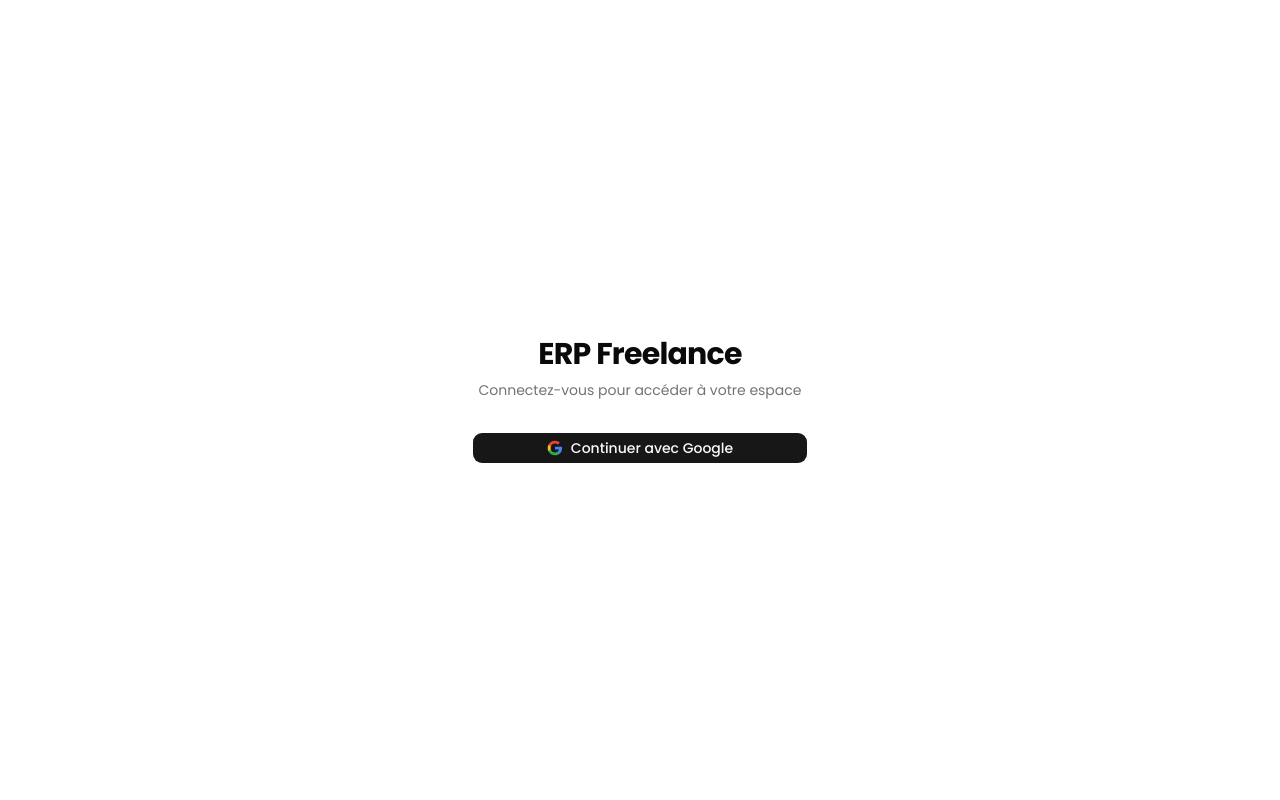
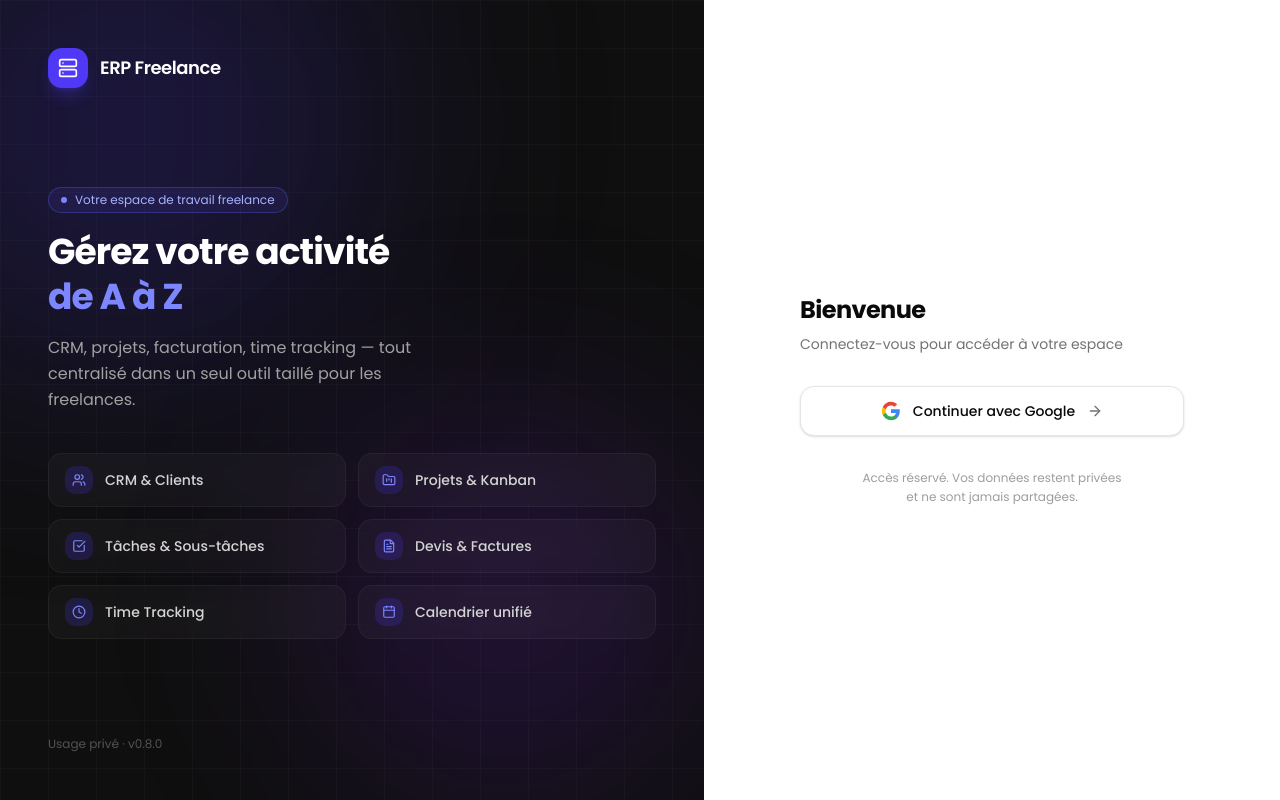
Before and after one commit to PierrePocheron/erp-freelance, a Next.js app: page /login in a window 1280 px wide. Built offline with nearby package versions, Linux system fonts and the light colour scheme; no server answers.

Commit message:
feat(login): redesign page de connexion — split layout avec branding
Co-Authored-By: Claude Sonnet 4.6 <noreply@anthropic.com>

```diff
--- a/src/app/(auth)/login/page.tsx
+++ b/src/app/(auth)/login/page.tsx
@@ -1,45 +1,136 @@
 import { signIn } from "@/lib/auth"
-import { Button } from "@/components/ui/button"
+import {
+  Server, FileText, Users, FolderKanban,
+  CheckSquare, Clock, Calendar, ArrowRight,
+} from "lucide-react"
+
+const features = [
+  { icon: Users, label: "CRM & Clients" },
+  { icon: FolderKanban, label: "Projets & Kanban" },
+  { icon: CheckSquare, label: "Tâches & Sous-tâches" },
+  { icon: FileText, label: "Devis & Factures" },
+  { icon: Clock, label: "Time Tracking" },
+  { icon: Calendar, label: "Calendrier unifié" },
+]
 
 export default function LoginPage() {
   return (
-    <div className="min-h-screen flex items-center justify-center">
-      <div className="w-full max-w-sm space-y-8 px-6">
-        <div className="space-y-2 text-center">
-          <h1 className="text-3xl font-bold tracking-tight">ERP Freelance</h1>
-          <p className="text-muted-foreground text-sm">
+    <div className="min-h-screen flex">
+
+      {/* ── Panneau gauche — branding ───────────────────────────────────────── */}
+      <div className="hidden lg:flex lg:w-[55%] relative flex-col justify-between p-12 bg-[#0f0f0f] overflow-hidden">
+
+        {/* Grille décorative */}
+        <div
+          className="pointer-events-none absolute inset-0 opacity-[0.04]"
+          style={{
+            backgroundImage:
+              "linear-gradient(rgba(255,255,255,.6) 1px, transparent 1px), linear-gradient(90deg, rgba(255,255,255,.6) 1px, transparent 1px)",
+            backgroundSize: "48px 48px",
+          }}
+        />
+
+        {/* Halo violet */}
+        <div className="pointer-events-none absolute -top-32 -left-32 h-[500px] w-[500px] rounded-full bg-indigo-600/20 blur-[120px]" />
+        <div className="pointer-events-none absolute bottom-0 right-0 h-[400px] w-[400px] rounded-full bg-violet-600/15 blur-[100px]" />
+
+        {/* Logo */}
+        <div className="relative flex items-center gap-3">
+          <div className="flex h-10 w-10 items-center justify-center rounded-xl bg-indigo-600 shadow-lg shadow-indigo-600/30">
+            <Server className="h-5 w-5 text-white" />
+          </div>
+          <span className="text-white font-semibold text-lg tracking-tight">ERP Freelance</span>
+        </div>
+
+        {/* Contenu central */}
+        <div className="relative space-y-10">
+          <div className="space-y-4">
+            <div className="inline-flex items-center gap-2 rounded-full border border-indigo-500/30 bg-indigo-500/10 px-3 py-1 text-xs text-indigo-300">
+              <span className="h-1.5 w-1.5 rounded-full bg-indigo-400 animate-pulse" />
+              Votre espace de travail freelance
+            </div>
+            <h1 className="text-4xl font-bold text-white leading-tight tracking-tight">
+              Gérez votre activité<br />
+              <span className="text-indigo-400">de A à Z</span>
+            </h1>
+            <p className="text-base text-neutral-400 leading-relaxed max-w-sm">
+              CRM, projets, facturation, time tracking — tout centralisé dans un seul outil taillé pour les freelances.
+            </p>
+          </div>
+
+          {/* Feature grid */}
+          <div className="grid grid-cols-2 gap-3">
+            {features.map(({ icon: Icon, label }) => (
+              <div
+                key={label}
+                className="flex items-center gap-3 rounded-xl border border-white/5 bg-white/[0.03] px-4 py-3 backdrop-blur-sm"
+              >
+                <div className="flex h-7 w-7 shrink-0 items-center justify-center rounded-lg bg-indigo-600/20">
+                  <Icon className="h-3.5 w-3.5 text-indigo-400" />
+                </div>
+                <span className="text-sm text-neutral-300 font-medium">{label}</span>
+              </div>
+            ))}
+          </div>
+        </div>
+
+        {/* Footer gauche */}
+        <div className="relative text-xs text-neutral-600">
+          Usage privé · v0.8.0
+        </div>
+      </div>
+
+      {/* ── Panneau droit — connexion ───────────────────────────────────────── */}
+      <div className="flex flex-1 flex-col items-center justify-center px-6 py-12 bg-background">
+
+        {/* Logo mobile uniquement */}
+        <div className="flex lg:hidden items-center gap-2 mb-10">
+          <div className="flex h-9 w-9 items-center justify-center rounded-xl bg-indigo-600">
+            <Server className="h-4.5 w-4.5 text-white" />
+          </div>
+          <span className="font-semibold text-lg">ERP Freelance</span>
+        </div>
+
+        <div className="w-full max-w-sm space-y-8">
+
+          {/* Header */}
+          <div className="space-y-2">
+            <h2 className="text-2xl font-bold tracking-tight">Bienvenue</h2>
+            <p className="text-sm text-muted-foreground">
               Connectez-vous pour accéder à votre espace
             </p>
           </div>
+
+          {/* Google button */}
           <form
             action={async () => {
               "use server"
               await signIn("google", { redirectTo: "/", redirect: true })
             }}
           >
-          <Button type="submit" className="w-full gap-2">
-            <svg viewBox="0 0 24 24" className="h-4 w-4" aria-hidden>
-              <path
-                d="M22.56 12.25c0-.78-.07-1.53-.2-2.25H12v4.26h5.92c-.26 1.37-1.04 2.53-2.21 3.31v2.77h3.57c2.08-1.92 3.28-4.74 3.28-8.09z"
-                fill="#4285F4"
-              />
-              <path
-                d="M12 23c2.97 0 5.46-.98 7.28-2.66l-3.57-2.77c-.98.66-2.23 1.06-3.71 1.06-2.86 0-5.29-1.93-6.16-4.53H2.18v2.84C3.99 20.53 7.7 23 12 23z"
-                fill="#34A853"
-              />
-              <path
-                d="M5.84 14.09c-.22-.66-.35-1.36-.35-2.09s.13-1.43.35-2.09V7.07H2.18C1.43 8.55 1 10.22 1 12s.43 3.45 1.18 4.93l2.85-2.22.81-.62z"
-                fill="#FBBC05"
-              />
-              <path
-                d="M12 5.38c1.62 0 3.06.56 4.21 1.64l3.15-3.15C17.45 2.09 14.97 1 12 1 7.7 1 3.99 3.47 2.18 7.07l3.66 2.84c.87-2.6 3.3-4.53 6.16-4.53z"
-                fill="#EA4335"
-              />
+            <button
+              type="submit"
+              className="group relative flex w-full items-center justify-center gap-3 rounded-xl border border-border bg-card px-4 py-3.5 text-sm font-medium shadow-sm transition-all hover:bg-accent hover:border-border/80 hover:shadow-md active:scale-[0.99]"
+            >
+              {/* Google logo */}
+              <svg viewBox="0 0 24 24" className="h-5 w-5 shrink-0" aria-hidden>
+                <path d="M22.56 12.25c0-.78-.07-1.53-.2-2.25H12v4.26h5.92c-.26 1.37-1.04 2.53-2.21 3.31v2.77h3.57c2.08-1.92 3.28-4.74 3.28-8.09z" fill="#4285F4" />
+                <path d="M12 23c2.97 0 5.46-.98 7.28-2.66l-3.57-2.77c-.98.66-2.23 1.06-3.71 1.06-2.86 0-5.29-1.93-6.16-4.53H2.18v2.84C3.99 20.53 7.7 23 12 23z" fill="#34A853" />
+                <path d="M5.84 14.09c-.22-.66-.35-1.36-.35-2.09s.13-1.43.35-2.09V7.07H2.18C1.43 8.55 1 10.22 1 12s.43 3.45 1.18 4.93l2.85-2.22.81-.62z" fill="#FBBC05" />
+                <path d="M12 5.38c1.62 0 3.06.56 4.21 1.64l3.15-3.15C17.45 2.09 14.97 1 12 1 7.7 1 3.99 3.47 2.18 7.07l3.66 2.84c.87-2.6 3.3-4.53 6.16-4.53z" fill="#EA4335" />
               </svg>
-            Continuer avec Google
-          </Button>
+              <span>Continuer avec Google</span>
+              <ArrowRight className="h-4 w-4 text-muted-foreground transition-transform group-hover:translate-x-0.5" />
+            </button>
           </form>
+
+          {/* Note de confidentialité */}
+          <p className="text-center text-xs text-muted-foreground/70 leading-relaxed">
+            Accès réservé. Vos données restent privées<br />et ne sont jamais partagées.
+          </p>
         </div>
+      </div>
+
     </div>
   )
 }
```
Lines whose indentation alone changed are shown as unchanged.
